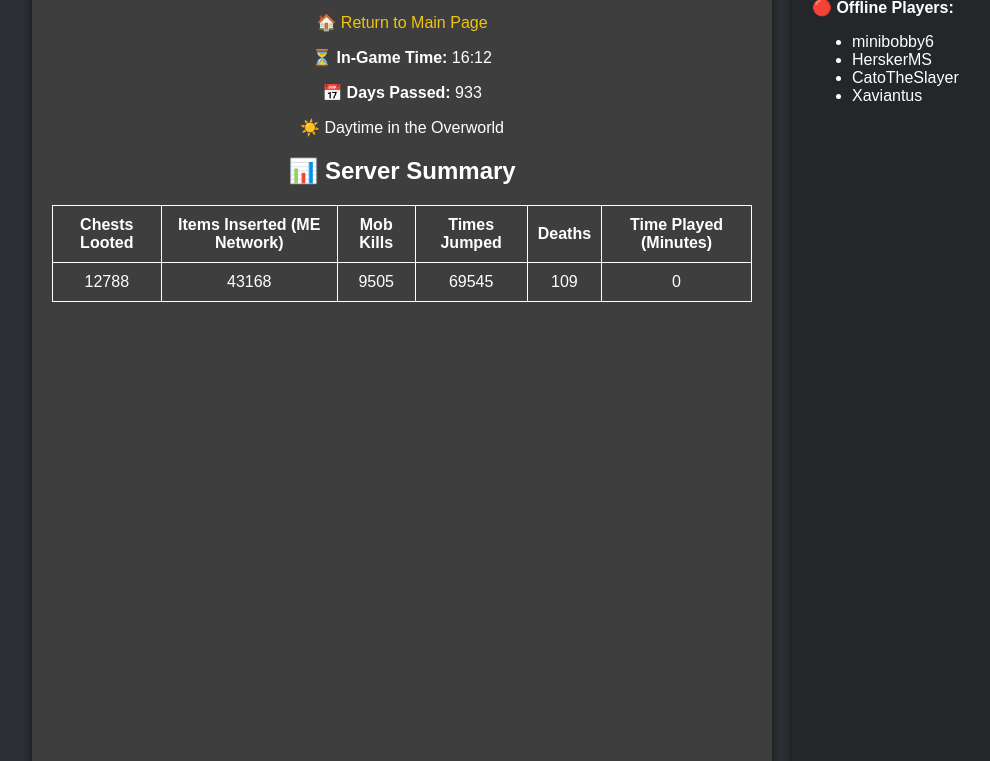
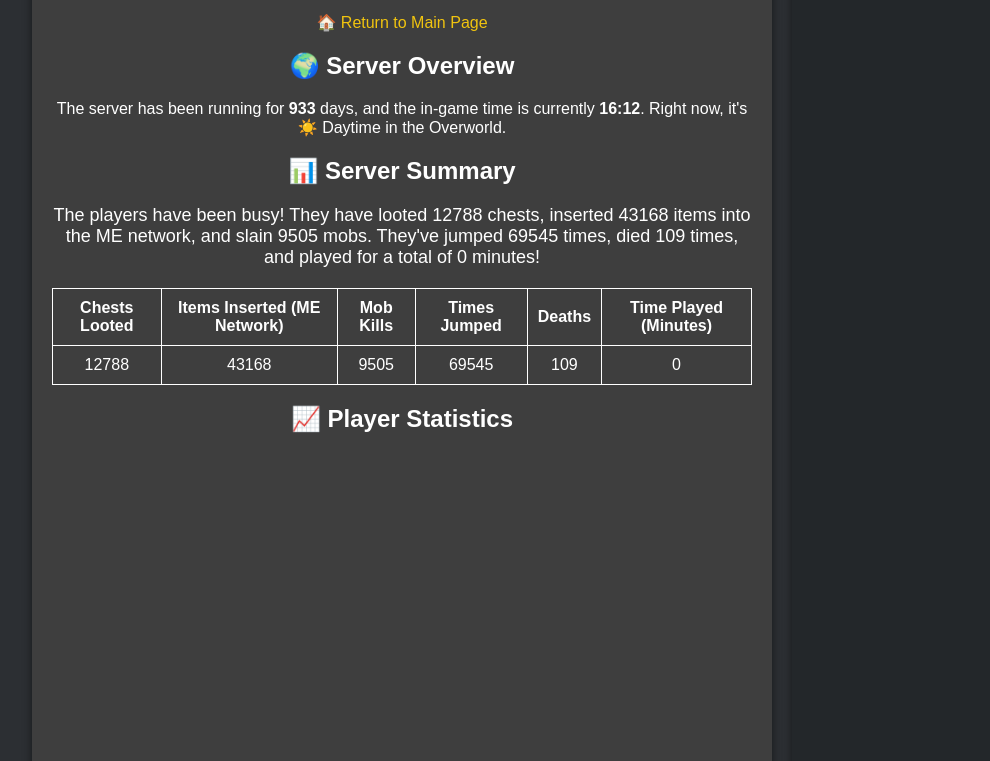
Before and after one commit to sbrandsborg/MinecraftServer, a plain HTML site: page stats.html in a window 1280 px wide. Shown: the part 181-942 px from the top of the page, without its empty margins (83-1073 px from the left). Drawn offline with nearby package versions, Linux system fonts and the light colour scheme.

Commit message:
Update stats.html

```diff
--- a/stats.html
+++ b/stats.html
@@ -44,6 +44,10 @@
             box-shadow: 0 0 10px rgba(0, 0, 0, 0.5);
             width: 250px;
         }
+        .summary-text {
+            margin-top: 20px;
+            font-size: 18px;
+        }
         a {
             color: #f1c40f;
             text-decoration: none;
@@ -58,11 +62,13 @@
         <h1 class="header">⛏️ SBrandsborg Minecraft ATM 10 Server - Statistics ⛏️</h1>
         <p>🔄 Updated every 15 minutes</p>
         <p><a href="https://sbrandsborg.github.io/MinecraftServer/">🏠 Return to Main Page</a></p>
-        <p><strong>⏳ In-Game Time:</strong> <span id="time"></span></p>
-        <p><strong>📅 Days Passed:</strong> <span id="days"></span></p>
-        <p class="day-night" id="dayNight"></p>
+
+        <h2>🌍 Server Overview</h2>
+        <p>The server has been running for <strong><span id="days"></span></strong> days, and the in-game time is currently <strong><span id="time"></span></strong>. Right now, it's <span id="dayNight"></span>.</p>
 
         <h2>📊 Server Summary</h2>
+        <p class="summary-text" id="summaryText"></p>
+
         <table class="stats-summary">
             <tr>
                 <th>Chests Looted</th>
@@ -82,6 +88,7 @@
             </tr>
         </table>
 
+        <h2>📈 Player Statistics</h2>
         <div class="chart-container">
             <canvas id="chestsChart"></canvas>
             <canvas id="itemsChart"></canvas>
@@ -112,32 +119,16 @@
                 const hours = parseInt(timeParts[0]);
                 document.getElementById('dayNight').textContent = hours >= 6 && hours < 18 ? "☀️ Daytime in the Overworld" : "🌙 Nighttime in the Overworld";
 
-                const allPlayers = data.playerStats.map(player => player.playerName);
-                const onlinePlayers = data.onlinePlayers;
-
-                document.getElementById('onlinePlayers').innerHTML = onlinePlayers.map(player => `<li class='online'>${player}</li>`).join('');
-                document.getElementById('offlinePlayers').innerHTML = allPlayers.filter(player => !onlinePlayers.includes(player)).map(player => `<li class='offline'>${player}</li>`).join('');
-
                 let totalChestsLooted = 0, totalItemsInserted = 0, totalMobKills = 0, totalTimesJumped = 0, totalDeaths = 0, totalTimePlayed = 0;
-                let playerStats = {};
 
                 data.playerStats.forEach(player => {
                     const stats = player.stats["minecraft:custom"] || {};
-                    const chestsLooted = stats["minecraft:open_chest"] || 0;
-                    const itemsInserted = stats["minecraft:items_inserted"] || 0;
-                    const mobKills = stats["minecraft:mob_kills"] || 0;
-                    const timesJumped = stats["minecraft:jump"] || 0;
-                    const deaths = stats["minecraft:deaths"] || 0;
-                    const timePlayed = stats["minecraft:play_one_minute"] || 0;
-
-                    totalChestsLooted += chestsLooted;
-                    totalItemsInserted += itemsInserted;
-                    totalMobKills += mobKills;
-                    totalTimesJumped += timesJumped;
-                    totalDeaths += deaths;
-                    totalTimePlayed += timePlayed;
-
-                    playerStats[player.playerName] = { chestsLooted, itemsInserted, mobKills, timesJumped, deaths, timePlayed };
+                    totalChestsLooted += stats["minecraft:open_chest"] || 0;
+                    totalItemsInserted += stats["minecraft:items_inserted"] || 0;
+                    totalMobKills += stats["minecraft:mob_kills"] || 0;
+                    totalTimesJumped += stats["minecraft:jump"] || 0;
+                    totalDeaths += stats["minecraft:deaths"] || 0;
+                    totalTimePlayed += stats["minecraft:play_one_minute"] || 0;
                 });
 
                 document.getElementById('totalChestsLooted').textContent = totalChestsLooted;
@@ -145,7 +136,9 @@
                 document.getElementById('totalMobKills').textContent = totalMobKills;
                 document.getElementById('totalTimesJumped').textContent = totalTimesJumped;
                 document.getElementById('totalDeaths').textContent = totalDeaths;
-                document.getElementById('totalTimePlayed').textContent = totalTimePlayed;
+                document.getElementById('totalTimePlayed').textContent = Math.floor(totalTimePlayed / 20); // Convert ticks to minutes
+
+                document.getElementById('summaryText').textContent = `The players have been busy! They have looted ${totalChestsLooted} chests, inserted ${totalItemsInserted} items into the ME network, and slain ${totalMobKills} mobs. They've jumped ${totalTimesJumped} times, died ${totalDeaths} times, and played for a total of ${Math.floor(totalTimePlayed / 20)} minutes!`;
             } catch (error) {
                 console.error('Error fetching stats:', error);
             }
```
